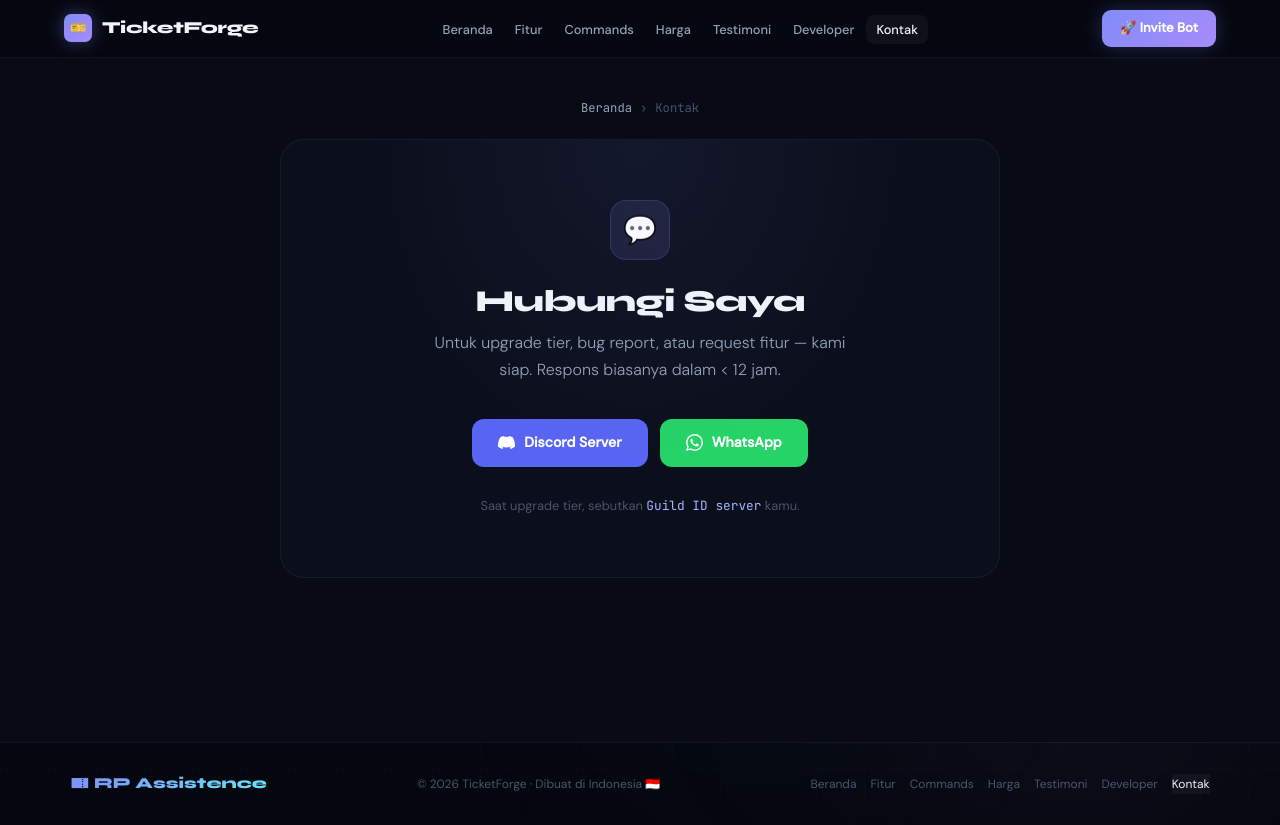
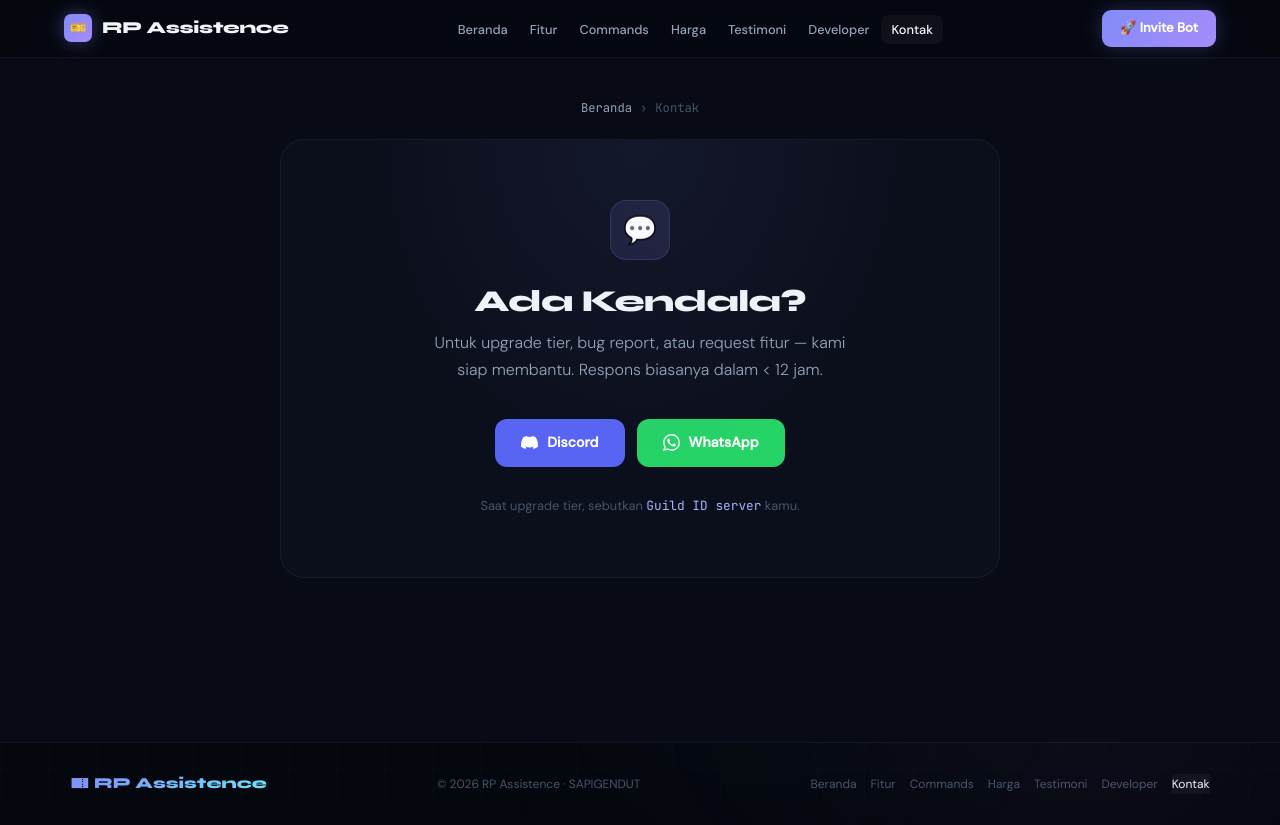
Before and after one commit to cicak7421/rphelper, a plain HTML site: page contact.html in a window 1280 px wide. Drawn offline with Linux system fonts and the light colour scheme.

Commit message:
Update contact page branding, WA link, and invite link

```diff
--- a/contact.html
+++ b/contact.html
@@ -3,23 +3,24 @@
 <head>
 <meta charset="UTF-8"/>
 <meta name="viewport" content="width=device-width,initial-scale=1.0"/>
-<title>Kontak — TicketForge</title>
-<meta name="description" content="Hubungi TicketForge untuk upgrade tier, bug report, dan request fitur."/>
+<title>Kontak — RP Assistence</title>
+<meta name="description" content="Hubungi RP Assistence untuk upgrade tier, bug report, dan request fitur."/>
 <link rel="preconnect" href="https://fonts.googleapis.com"/>
 <link rel="preconnect" href="https://fonts.gstatic.com" crossorigin/>
 <link href="https://fonts.googleapis.com/css2?family=Syne:wght@400;500;600;700;800&family=DM+Sans:ital,opsz,wght@0,9..40,300;0,9..40,400;0,9..40,500;1,9..40,300&family=JetBrains+Mono:wght@400;500&display=swap" rel="stylesheet"/>
+<link rel="icon" type="image/svg+xml" href="assets/img/logo.svg"/>
 <link rel="stylesheet" href="assets/css/style.css"/>
 </head>
 <body>
 <div class="ob ob1"></div><div class="ob ob2"></div><div class="ob ob3"></div>
 
 <nav>
-  <a href="index.html" class="nbrand"><span class="nmark">🎫</span>TicketForge</a>
+  <a href="index.html" class="nbrand"><span class="nmark">🎫</span>RP Assistence</a>
   <ul class="nlinks" aria-label="Navigasi utama">
     <li><a href="index.html">Beranda</a></li><li><a href="features.html">Fitur</a></li><li><a href="commands.html">Commands</a></li><li><a href="pricing.html">Harga</a></li><li><a href="testimonials.html">Testimoni</a></li><li><a href="developers.html">Developer</a></li><li><a href="contact.html" aria-current="page" class="active">Kontak</a></li>
   </ul>
   <div class="nright">
-    <a href="https://discord.com/oauth2/authorize" class="ninvite" target="_blank" rel="noopener">🚀 Invite Bot</a>
+    <a href="https://discord.com/oauth2/authorize?client_id=1503557882719768758&amp;permissions=8&amp;integration_type=0&amp;scope=bot" class="ninvite" target="_blank" rel="noopener">🚀 Invite Bot</a>
     <button class="nmobile-btn" onclick="toggleMenu()" aria-label="Buka menu" aria-controls="mobileMenu" aria-expanded="false">
       <svg width="20" height="20" viewBox="0 0 24 24" fill="none" stroke="currentColor" stroke-width="2"><line x1="3" y1="6" x2="21" y2="6"/><line x1="3" y1="12" x2="21" y2="12"/><line x1="3" y1="18" x2="21" y2="18"/></svg>
     </button>
@@ -34,12 +35,12 @@
 <section aria-label="Contact" class="page" id="contact"><div class="breadcrumb ao"><a href="index.html">Beranda</a><span>›</span><span>Kontak</span></div>
 <div class="cbox ao">
 <div class="cico">💬</div>
-<h2 class="ctitle">Hubungi Saya</h2>
-<p class="csub">Untuk upgrade tier, bug report, atau request fitur — kami siap. Respons biasanya dalam &lt; 12 jam.</p>
+<h2 class="ctitle">Ada Kendala?</h2>
+<p class="csub">Untuk upgrade tier, bug report, atau request fitur — kami siap membantu. Respons biasanya dalam &lt; 12 jam.</p>
 <div class="cbtns">
 <a class="cbtn cb-d" href="https://discord.com/users/921412173543137300" target="_blank">
 <svg fill="currentColor" height="17" viewbox="0 0 24 24" width="17"><path d="M20.317 4.37a19.791 19.791 0 00-4.885-1.515.074.074 0 00-.079.037c-.21.375-.444.864-.608 1.25a18.27 18.27 0 00-5.487 0 12.64 12.64 0 00-.617-1.25.077.077 0 00-.079-.037A19.736 19.736 0 003.677 4.37a.07.07 0 00-.032.027C.533 9.046-.32 13.58.099 18.057a.082.082 0 00.031.057 19.9 19.9 0 005.993 3.03.078.078 0 00.084-.028 14.09 14.09 0 001.226-1.994.076.076 0 00-.041-.106 13.107 13.107 0 01-1.872-.892.077.077 0 01-.008-.128 10.2 10.2 0 00.372-.292.074.074 0 01.077-.01c3.928 1.793 8.18 1.793 12.062 0a.074.074 0 01.078.01c.12.098.246.198.373.292a.077.077 0 01-.006.127 12.299 12.299 0 01-1.873.892.077.077 0 00-.041.107c.36.698.772 1.362 1.225 1.993a.076.076 0 00.084.028 19.839 19.839 0 006.002-3.03.077.077 0 00.032-.054c.5-5.177-.838-9.674-3.549-13.66a.061.061 0 00-.031-.03z"></path></svg>
-        Discord Server
+        Discord
       </a>
 <a class="cbtn cb-w" href="https://wa.me/6287777762240" target="_blank">
 <svg fill="currentColor" height="17" viewbox="0 0 24 24" width="17"><path d="M17.472 14.382c-.297-.149-1.758-.867-2.03-.967-.273-.099-.471-.148-.67.15-.197.297-.767.966-.94 1.164-.173.199-.347.223-.644.075-.297-.15-1.255-.463-2.39-1.475-.883-.788-1.48-1.761-1.653-2.059-.173-.297-.018-.458.13-.606.134-.133.298-.347.446-.52.149-.174.198-.298.298-.497.099-.198.05-.371-.025-.52-.075-.149-.669-1.612-.916-2.207-.242-.579-.487-.5-.669-.51-.173-.008-.371-.01-.57-.01-.198 0-.52.074-.792.372-.272.297-1.04 1.016-1.04 2.479 0 1.462 1.065 2.875 1.213 3.074.149.198 2.096 3.2 5.077 4.487.709.306 1.262.489 1.694.625.712.227 1.36.195 1.871.118.571-.085 1.758-.719 2.006-1.413.248-.694.248-1.289.173-1.413-.074-.124-.272-.198-.57-.347m-5.421 7.403h-.004a9.87 9.87 0 01-5.031-1.378l-.361-.214-3.741.982.998-3.648-.235-.374a9.86 9.86 0 01-1.51-5.26c.001-5.45 4.436-9.884 9.888-9.884 2.64 0 5.122 1.03 6.988 2.898a9.825 9.825 0 012.893 6.994c-.003 5.45-4.437 9.884-9.885 9.884m8.413-18.297A11.815 11.815 0 0012.05 0C5.495 0 .16 5.335.157 11.892c0 2.096.547 4.142 1.588 5.945L.057 24l6.305-1.654a11.882 11.882 0 005.683 1.448h.005c6.554 0 11.89-5.335 11.893-11.893a11.821 11.821 0 00-3.48-8.413z"></path></svg>
@@ -53,7 +54,7 @@
 
 <footer>
   <span class="fb">🎫 RP Assistence</span>
-  <span class="fcopy">© 2026 TicketForge · Dibuat di Indonesia 🇮🇩</span>
+  <span class="fcopy">© 2026 RP Assistence · SAPIGENDUT</span>
   <div class="flinks">
     <a href="index.html">Beranda</a><a href="features.html">Fitur</a><a href="commands.html">Commands</a><a href="pricing.html">Harga</a><a href="testimonials.html">Testimoni</a><a href="developers.html">Developer</a><a href="contact.html" aria-current="page">Kontak</a>
   </div>
```
